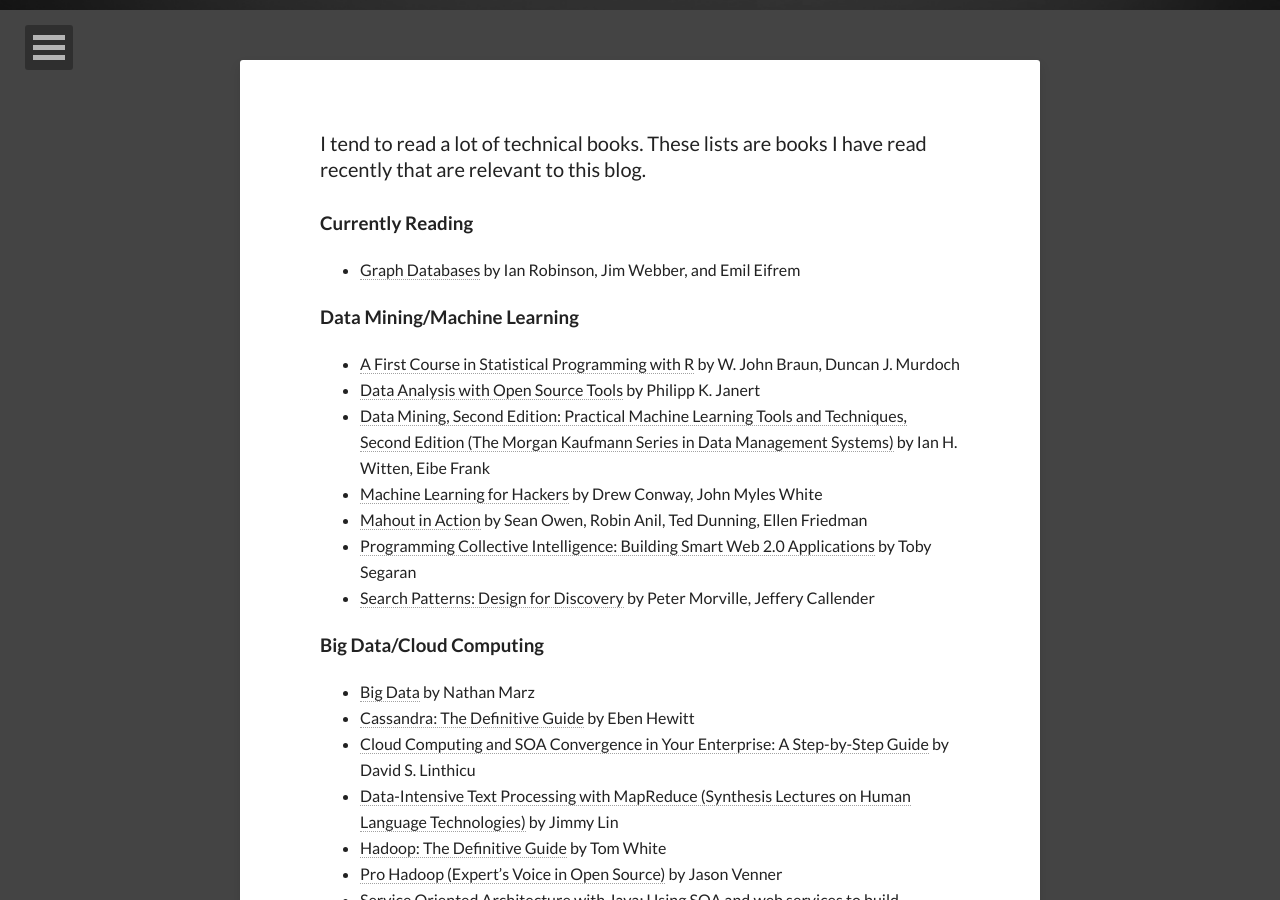
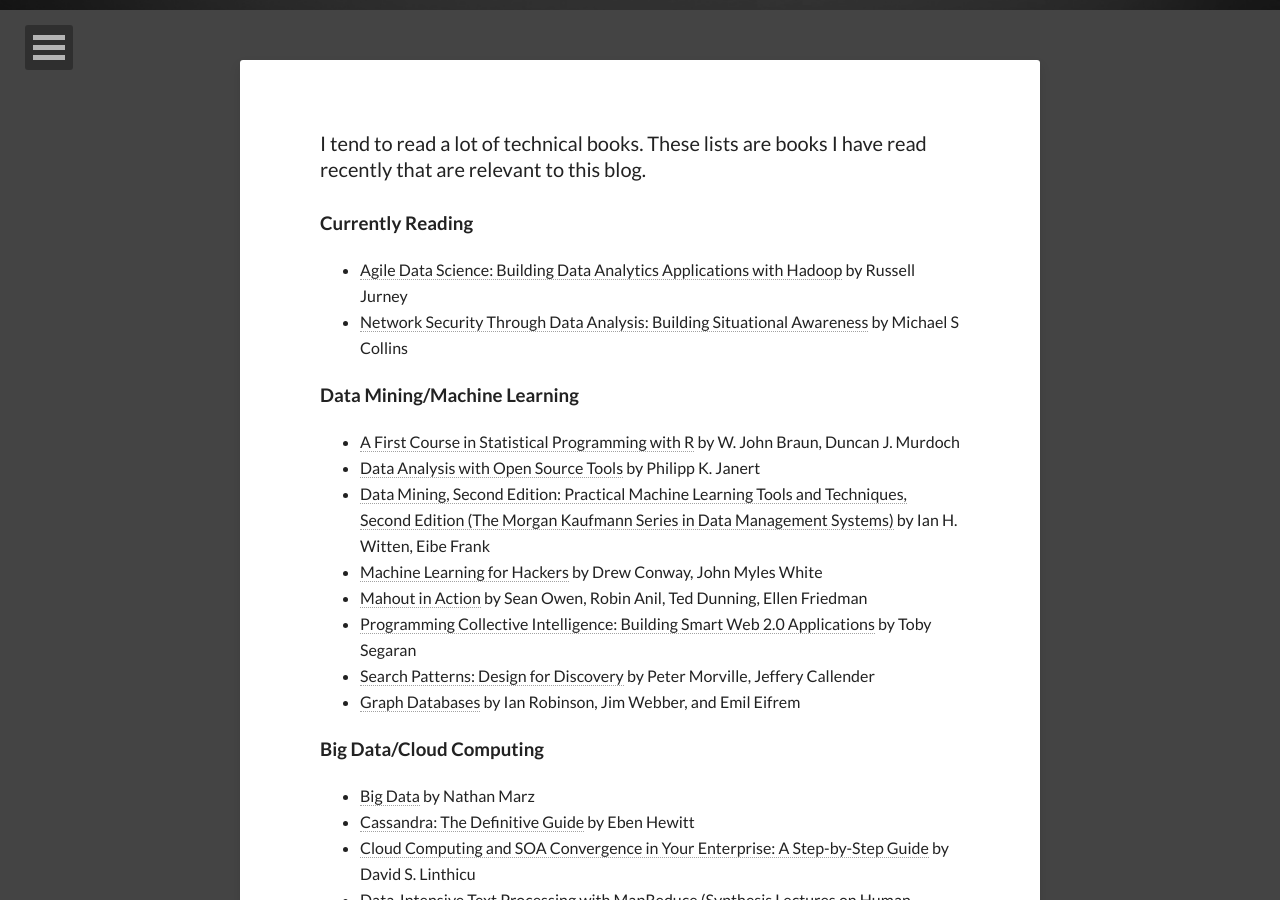
Before and after one commit to covert-labs/covert-labs.github.io, a Jekyll site: the page built from reading-list.md, in a window 1280 px wide and 900 px high, scrolled down 390 px. Built offline with Jekyll 4.4.1, drawn with Linux system fonts in a browser that asks for light colours; nearby versions of some CDN libraries.

Commit message:
added some new now-reading books; finished Graph Database book

```diff
--- a/reading-list.md
+++ b/reading-list.md
@@ -13,7 +13,8 @@
 
 ###Currently Reading
 
- * [Graph Databases](http://www.amazon.com/gp/product/1449356265/ref=as_li_tl?ie=UTF8&camp=1789&creative=390957&creativeASIN=1449356265&linkCode=as2&tag=cyberanaly-20&linkId=KXBOT7AVIUDGFC72) by Ian Robinson, Jim Webber, and Emil Eifrem
+ * [Agile Data Science: Building Data Analytics Applications with Hadoop](http://www.amazon.com/gp/product/1449326269/ref=as_li_tl?ie=UTF8&camp=1789&creative=390957&creativeASIN=1449326269&linkCode=as2&tag=cyberanaly-20&linkId=WFSWAFRJ2QPXDER5) by Russell Jurney
+ * [Network Security Through Data Analysis: Building Situational Awareness](http://www.amazon.com/gp/product/1449357903/ref=as_li_tl?ie=UTF8&camp=1789&creative=390957&creativeASIN=1449357903&linkCode=as2&tag=cyberanaly-20&linkId=35TDX547RG2KPGAB) by Michael S Collins
 
 ###Data Mining/Machine Learning
 
@@ -24,7 +25,7 @@
  * [Mahout in Action](http://www.amazon.com/gp/product/1935182684/ref=as_li_tf_tl?ie=UTF8&tag=cyberanaly-20&linkCode=as2&camp=1789&creative=9325&creativeASIN=1935182684) by Sean Owen, Robin Anil, Ted Dunning, Ellen Friedman
  * [Programming Collective Intelligence: Building Smart Web 2.0 Applications](http://www.amazon.com/gp/product/0596529325/ref=as_li_tf_tl?ie=UTF8&tag=cyberanaly-20&linkCode=as2&camp=1789&creative=9325&creativeASIN=0596529325) by Toby Segaran
  * [Search Patterns: Design for Discovery](http://www.amazon.com/gp/product/0596802277/ref=as_li_tf_tl?ie=UTF8&tag=cyberanaly-20&linkCode=as2&camp=1789&creative=9325&creativeASIN=0596802277) by Peter Morville, Jeffery Callender
-
+* [Graph Databases](http://www.amazon.com/gp/product/1449356265/ref=as_li_tl?ie=UTF8&camp=1789&creative=390957&creativeASIN=1449356265&linkCode=as2&tag=cyberanaly-20&linkId=KXBOT7AVIUDGFC72) by Ian Robinson, Jim Webber, and Emil Eifrem
 
 ###Big Data/Cloud Computing
 
```
